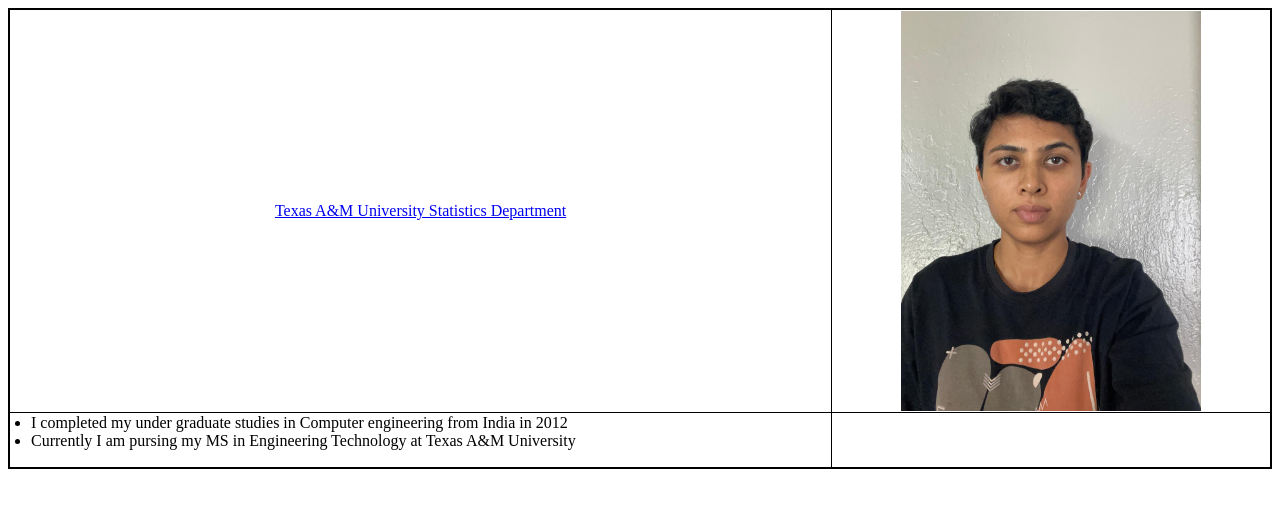
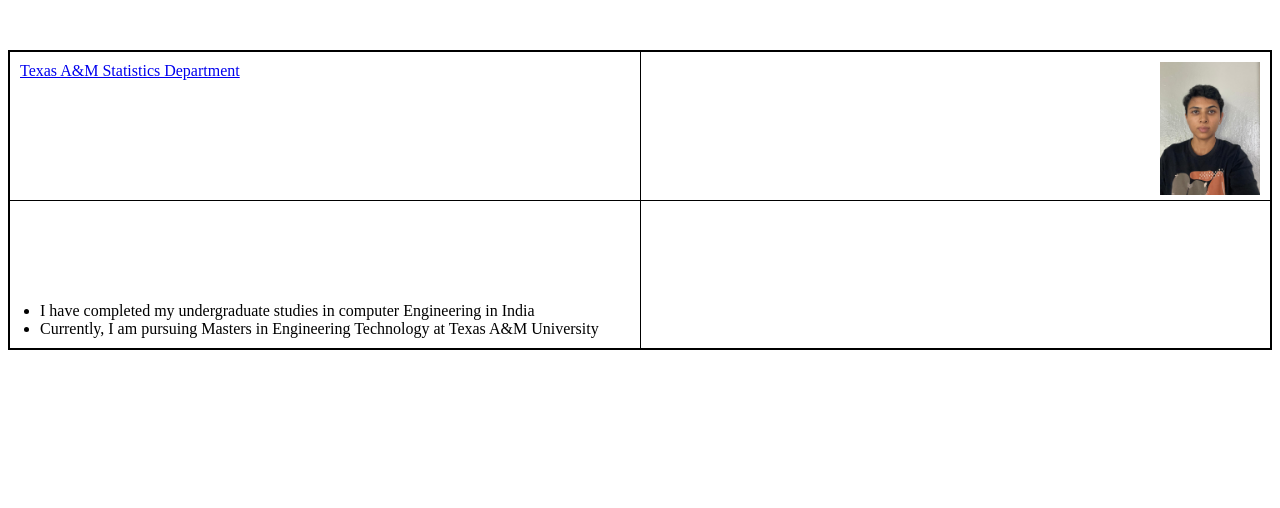
Before and after one commit to mzawar31/Stat604_learning.github.io, a plain HTML site: page index.html in a window 1280 px wide. Drawn offline with Linux system fonts and the light colour scheme.

Commit message:
Update index.html updated a bit to edit the indentation
updated for indentation-or look on the screen

```diff
--- a/index.html
+++ b/index.html
@@ -1,44 +1,64 @@
-<html>
+<!DOCTYPE html>
 <head>
-  <meta charset="utf-8">
-<title> Assignment1_Mamta S Zawar </title>
+<meta charset="UTF-8">
+<title>Assignment1</title>
 <style>
     table {
         width: 100%;
         height: 300px;
         border: 2px solid black;
         border-collapse: collapse;
-            text-align: center;
+        margin: 50px auto;
     }
     td {
         border: 1px solid black;
-            vertical-align: middle;
+        position: relative;
     }
-        img {
-            max-width: 100%;
-            max-height: 100%;
+
+    .top-left a {
+        position: absolute;
+        top: 10px;
+        left: 10px;
     }
+    .top-right img {
+        position: absolute;
+        top: 10px;
+        right: 10px;
+        max-width: 100px;
+        height: auto;
+    }
+    .bottom-left ul {
+        position: absolute;
+        bottom: 10px;
+        left: 10px;
+    }
+
     ul {
         list-style-type: disc;
         padding-left: 20px;
-            text-align: left;
+        margin: 0;
     }
 </style>
 </head>
 <body>
     <table>
         <tr>
-             <td> <a href ='https://artsci.tamu.edu/statistics/index.html'> Texas A&M University Statistics Department</a></td>
-             <td> <img width =300 src ='mamta.jpeg' /> </td>
+            <td class="top-left">
+                <a href="https://stat.tamu.edu/" target="_blank">Texas A&M Statistics Department</a>
+            </td>
+            <td class="top-right">
+                <img width =200 src="mamta.jpeg">
+            </td>
         </tr>
         <tr>
-             <td>
+            <td class="bottom-left">
                 <ul>
-               <li> I completed my under graduate studies in Computer engineering from India in 2012</li>
-                <li> Currently I am pursing my MS in Engineering Technology at Texas A&M University</li>
+                    <li>I have completed my undergraduate studies in computer Engineering in India</li>
+                    <li>Currently, I am pursuing Masters in Engineering Technology at Texas A&M University</li>
                 </ul>
             </td>
-             <td> </td>
+            <td>
+            </td>
         </tr>
     </table>
 </body>
```
Lines whose indentation alone changed are shown as unchanged.
